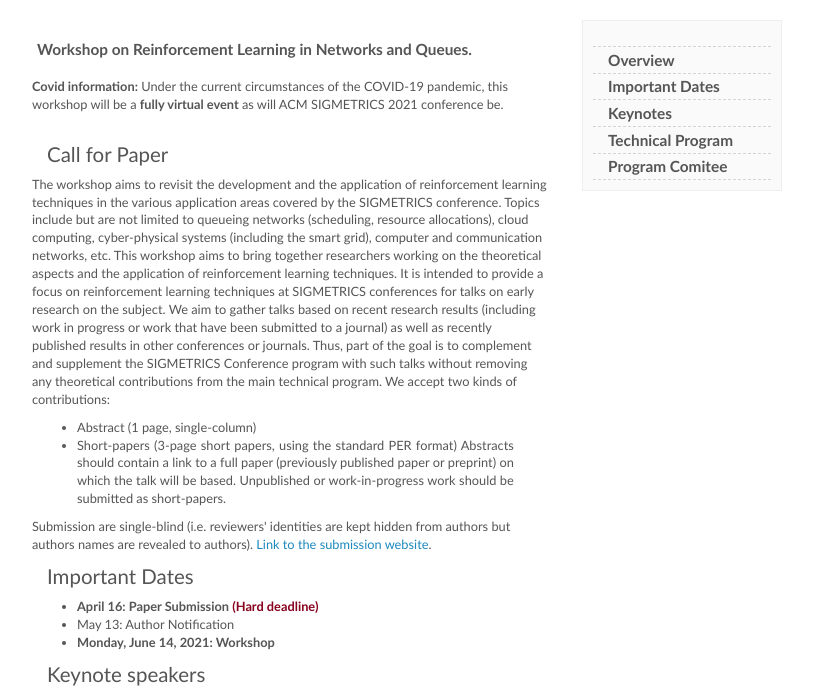
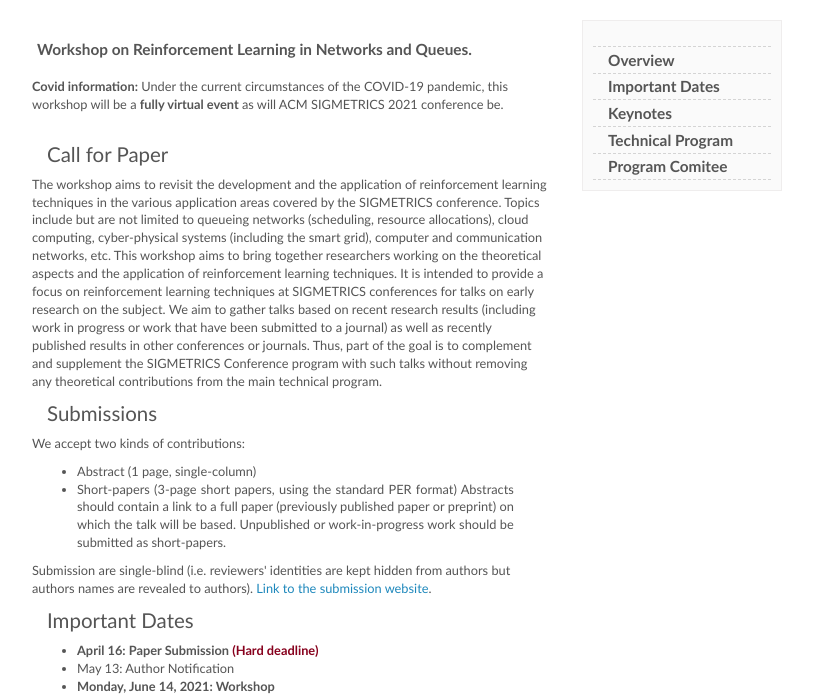
Before and after one commit to ngast/rlnq, a plain HTML site: page docs/index.html in a window 1280 px wide. Shown: the part 80-777 px from the top of the page, without its empty margins (228-1041 px from the left). Drawn offline with Linux system fonts and the light colour scheme.

Commit message:
add a 'submissions' title

```diff
--- a/docs/index.html
+++ b/docs/index.html
@@ -53,6 +53,8 @@
 <h2 id="call">Call for Paper</h2>
 
 The workshop aims to revisit the development and the application of reinforcement learning techniques in the various application areas covered by the SIGMETRICS conference. Topics include but are not limited to queueing networks (scheduling, resource allocations), cloud computing, cyber-physical systems (including the smart grid), computer and communication networks, etc. This workshop aims to bring together researchers working on the theoretical aspects and the application of reinforcement learning techniques. It is intended to provide a focus on reinforcement learning techniques at SIGMETRICS conferences for talks on early research on the subject. We aim to gather talks based on recent research results (including work in progress or work that have been submitted to a journal) as well as recently published results in other conferences or journals. Thus, part of the goal is to complement and supplement the SIGMETRICS Conference program with such talks without removing any theoretical contributions from the main technical program.
+
+<h2> Submissions </h2>
 
 We accept two kinds of contributions:
 <ul>
```
